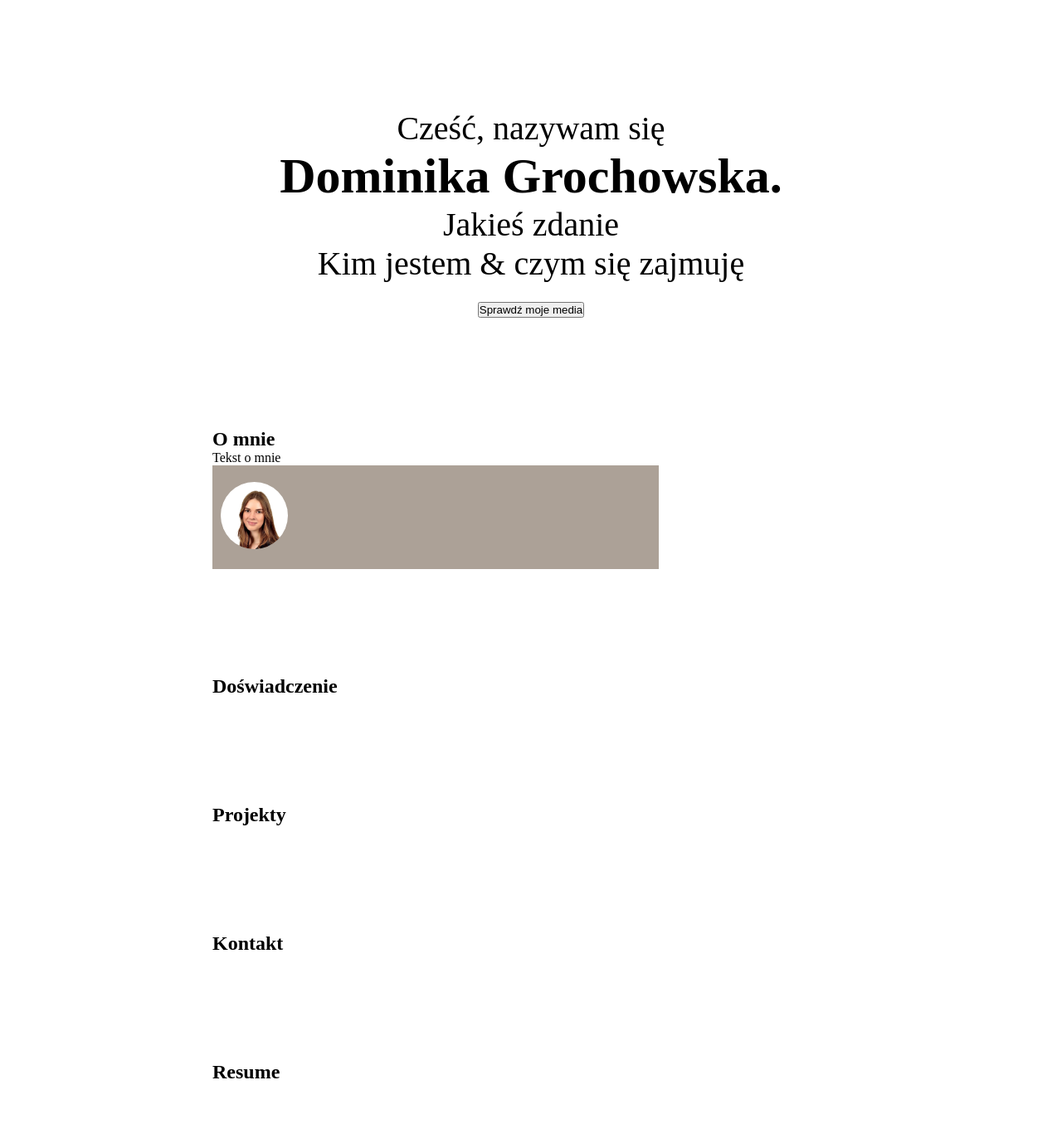
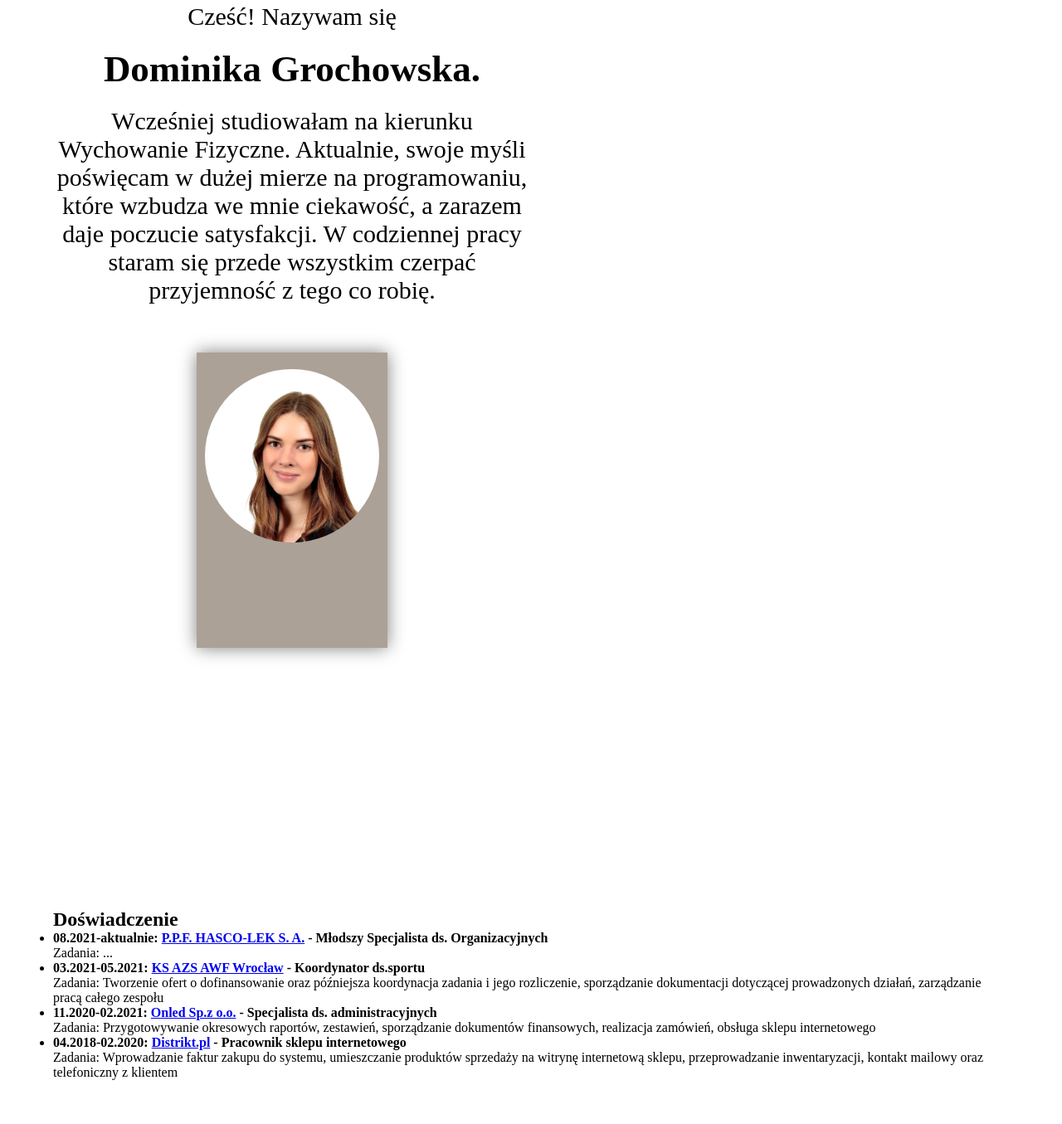
Before and after one commit to dgrochowska/Project-CV, a plain HTML site: page index.html in a window 1280 px wide. Shown: the part 125-1480 px from the top of the page at 83% size. Drawn offline with Linux system fonts and the light colour scheme.

Commit message:
creation first section

```diff
--- a/index.html
+++ b/index.html
@@ -20,24 +20,85 @@
     </header>
     <main>
     <section class="welcome">
-        <p>Cześć, nazywam się</p>
+      <div class="start"> <p>Cześć! Nazywam się</p>
       <h1>Dominika Grochowska.</h1>
-      <span>Jakieś zdanie</span>
-      <p>Kim jestem & czym się zajmuję</p>
-      <button>Sprawdź moje media</button>
-    </section>
-    <section>
-       <div class="start"> <h2>O mnie</h2>
-        <p>Tekst o mnie</p>
+      <span>Wcześniej studiowałam na kierunku
+        Wychowanie Fizyczne. Aktualnie, swoje myśli poświęcam w dużej mierze
+        na programowaniu, które wzbudza we mnie ciekawość, a zarazem daje
+        poczucie satysfakcji. W codziennej pracy staram się przede wszystkim
+        czerpać przyjemność z tego co robię.</span>
+      <!-- <p>Kim jestem & czym się zajmuję</p> -->
     </div>
         <div class="border"><img src="Photo/photo1.jpg" alt="Photo Dominika Grochowska">
         </div>
         </section>
     <section>
         <h2>Doświadczenie</h2>
+        <ul>
+            <li>
+                <b
+                  >08.2021-aktualnie:
+                  <a href="http://www.hasco-lek.pl/">P.P.F. HASCO-LEK S. A.</a> -
+                  Młodszy Specjalista ds. Organizacyjnych</b
+                >
+                <p>
+                  Zadania: ...
+                </p>
+              </li>
+            <li>
+              <b
+                >03.2021-05.2021:
+                <a href="http://azswroclaw.pl/">KS AZS AWF Wrocław</a> -
+                Koordynator ds.sportu</b
+              >
+              <p>
+                Zadania: Tworzenie ofert o dofinansowanie oraz późniejsza
+                koordynacja zadania i jego rozliczenie, sporządzanie
+                dokumentacji dotyczącej prowadzonych działań, zarządzanie pracą
+                całego zespołu
+              </p>
+            </li>
+            <li>
+              <b
+                >11.2020-02.2021:
+                <a href="https://onled.pl/">Onled Sp.z o.o.</a> - Specjalista
+                ds. administracyjnych</b
+              >
+              <p>
+                Zadania: Przygotowywanie okresowych raportów, zestawień,
+                sporządzanie dokumentów finansowych, realizacja zamówień,
+                obsługa sklepu internetowego
+              </p>
+            </li>
+            <li>
+              <b
+                >04.2018-02.2020:
+                <a href="https://distrikt.pl/">Distrikt.pl</a> - Pracownik
+                sklepu internetowego</b
+              >
+              <p>
+                Zadania: Wprowadzanie faktur zakupu do systemu, umieszczanie
+                produktów sprzedaży na witrynę internetową sklepu,
+                przeprowadzanie inwentaryzacji, kontakt mailowy oraz
+                telefoniczny z klientem
+              </p>
+            </li>
+          </ul>
     </section>
     <section>
         <h2>Projekty</h2>
+    </section>
+    <section>
+        <h2>Certyfikaty</h2>
+        <ul>
+            <li>
+              05.2021: Google Internetowe Rewolucje -
+              <b>Podstawy marketingu internetowego</b> (<a
+                href="https://learndigital.withgoogle.com/internetowerewolucje/validate-certificate-code"
+                >Identyfikator certyfikatu: <b>BD8 VAK 9GB</b>)</a
+              >
+            </li>
+          </ul>
     </section>
     <section>
         <h2>Kontakt</h2>
--- a/style.css
+++ b/style.css
@@ -15,7 +15,9 @@ header {
 nav {
   position: fixed;
   width: 100%;
-  background-color: rgb(230, 218, 206);
+  /* background-color: rgb(230, 218, 206); */
+  background-color: white;
+  box-shadow: 0 0 20px grey;
   /* padding-right: 5%; */
 }
 
@@ -44,28 +46,39 @@ nav ol li:nth-child(1) a {
 
 section {
   background-color: white;
-  padding: 5% 20%;
+  padding: 10% 5%;
 }
 /* Sekcja witaj */
 main > section:first-child {
-  padding-top: 20%;
+  padding-top: 10%;
+  padding-right: 50%;
   min-height: 80%;
-  font-size: 40px;
+  font-size: 30px;
   text-align: center;
 }
 
-/* Sekcja o mnie */
 .welcome {
+  background-color: white;
 }
 
-img {
-  width: 15%;
+.start {
+}
+
+h1 {
+  margin: 20px 0;
+}
+
+div img {
+  width: 210px;
   margin: 20px 10px;
   border-radius: 100%;
 }
 
 div.border {
-  height: 30%;
-  width: 70%;
+  height: 70%;
+  width: 40%;
+  padding-bottom: 100px;
   background-color: rgb(172, 161, 151);
+  box-shadow: 0 0 20px grey;
+  margin: 10% auto;
 }
```
